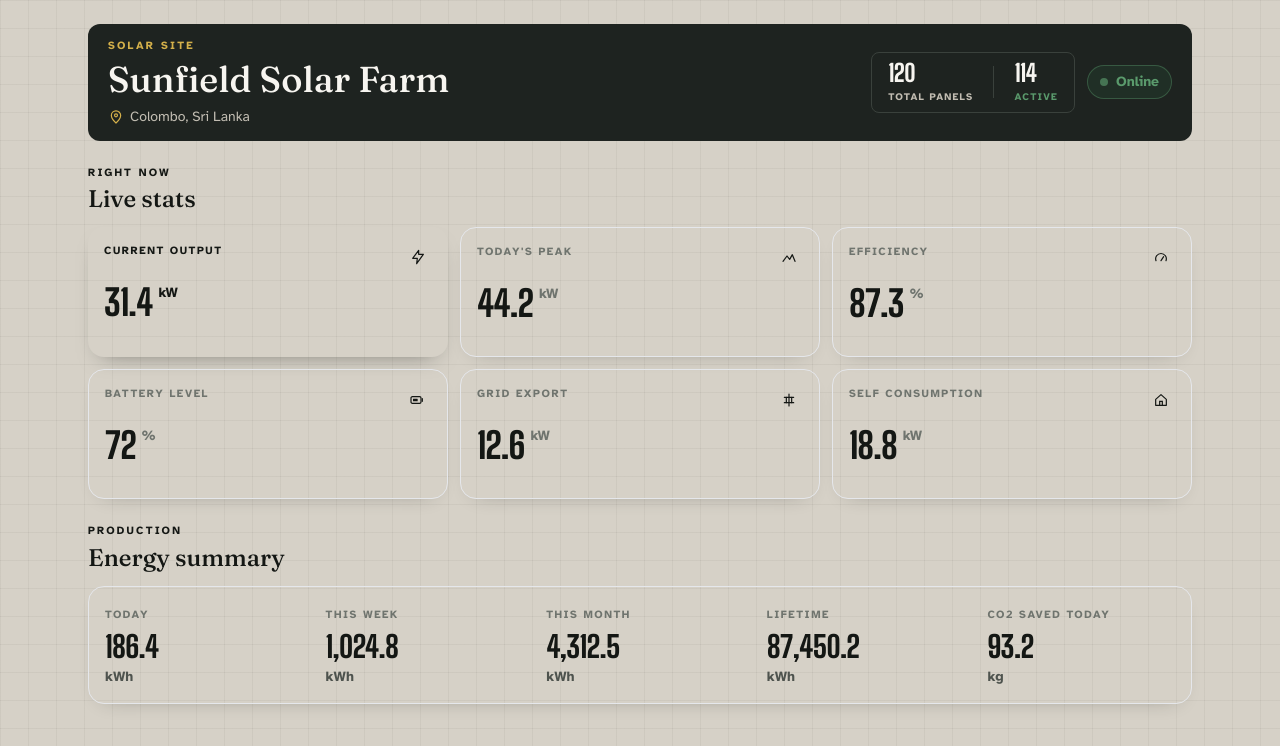
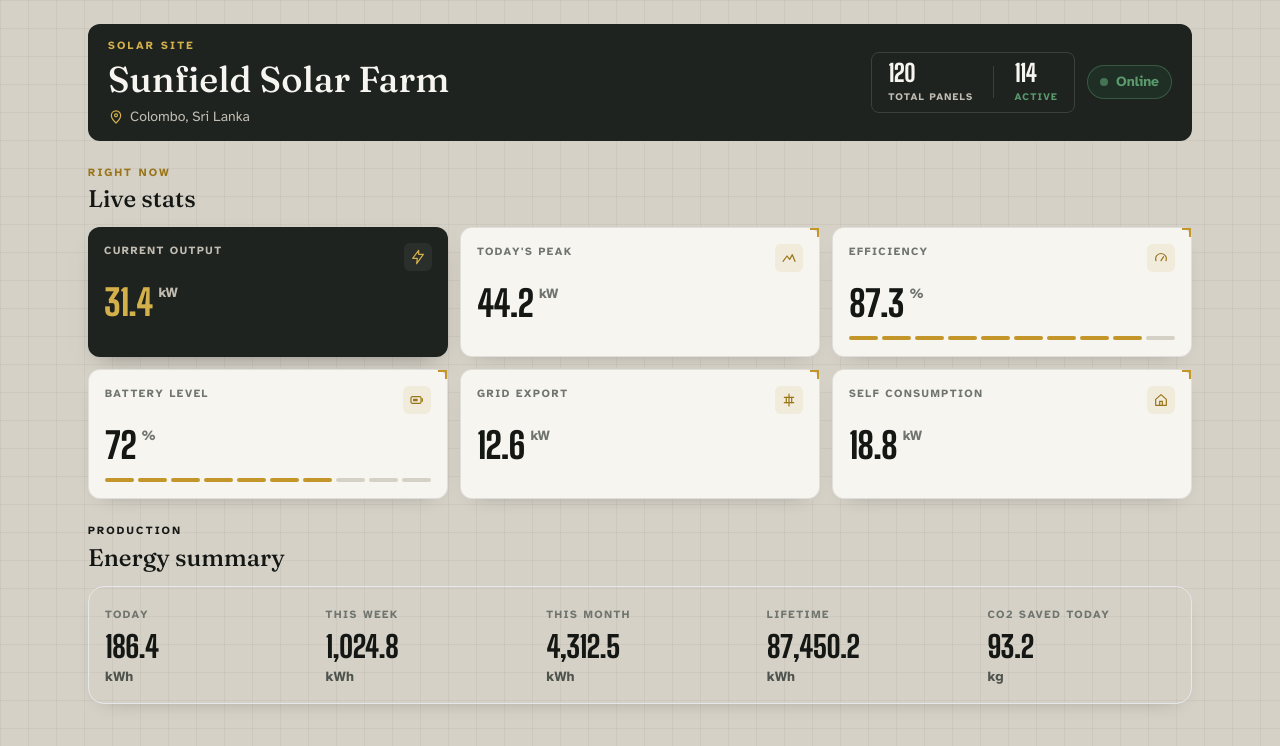
Before and after one commit to ArkhanShimar/Solar-Dashboard, a React (Vite) app: page / in a window 1280 px wide. Shown: the top 746 px of the page. Built offline with nearby package versions, Linux system fonts and the light colour scheme.

Commit message:
stat cards match the new look, current output is dark with gold numbers
Co-authored-by: Cursor <cursoragent@cursor.com>

```diff
--- a/src/components/LiveStats.jsx
+++ b/src/components/LiveStats.jsx
@@ -46,7 +46,7 @@ function LiveStats({ liveStats }) {
   return (
     <section>
       <div className="mb-3">
-        <p className="text-[11px] font-bold tracking-[0.2em] text-clay-600">
+        <p className="text-[11px] font-bold tracking-[0.2em] text-brass-600">
           RIGHT NOW
         </p>
         <h2 className="mt-0.5 font-display text-xl text-ink-900 md:text-2xl">Live stats</h2>
--- a/src/components/StatCard.jsx
+++ b/src/components/StatCard.jsx
@@ -9,18 +9,19 @@ function StatCard({
   meterPercent,
 }) {
   const cardClasses = featured
-    ? "card-sun bg-clay-600 text-parchment-50 shadow-lift"
-    : "border border-parchment-300 bg-parchment-50 text-ink-900 shadow-card";
+    ? "bg-pitch-800 text-bone-50 shadow-lift"
+    : "card-mark border border-pitch-900/10 bg-bone-50 text-ink-900 shadow-card";
 
-  const labelClasses = featured ? "text-parchment-200" : "text-ink-400";
-  const unitClasses = featured ? "text-parchment-200" : "text-ink-400";
+  const labelClasses = featured ? "text-bone-300" : "text-ink-400";
+  const numberClasses = featured ? "text-brass-400" : "text-ink-900";
+  const unitClasses = featured ? "text-bone-300" : "text-ink-400";
   const iconWrap = featured
-    ? "bg-clay-700/80 text-parchment-50"
-    : "bg-parchment-100 text-clay-600";
+    ? "bg-pitch-700 text-brass-400"
+    : "bg-brass-500/10 text-brass-600";
 
   return (
     <article
-      className={`rounded-2xl p-4 transition duration-200 hover:-translate-y-0.5 ${cardClasses}`}
+      className={`rounded-xl p-4 transition duration-200 hover:-translate-y-0.5 ${cardClasses}`}
     >
       <div className="relative flex items-start justify-between gap-3">
         <p className={`text-[11px] font-bold tracking-[0.14em] ${labelClasses}`}>
@@ -28,7 +29,9 @@ function StatCard({
         </p>
         <span className={`rounded-md p-1.5 ${iconWrap}`}>{icon}</span>
       </div>
-      <p className="mt-3 font-numbers text-3xl font-extrabold tabular-nums leading-none tracking-tight md:text-4xl">
+      <p
+        className={`mt-3 font-numbers text-3xl font-extrabold tabular-nums leading-none tracking-tight md:text-4xl ${numberClasses}`}
+      >
         {formatValue(value)}
         <span className={`ml-1.5 align-top font-sans text-sm font-bold ${unitClasses}`}>
           {unit}
@@ -43,8 +46,8 @@ function StatCard({
 
 function TickMeter({ percent, featured }) {
   const filled = Math.round(percent / 10);
-  const on = featured ? "bg-parchment-50" : "bg-clay-500";
-  const off = featured ? "bg-clay-700" : "bg-parchment-200";
+  const on = featured ? "bg-brass-400" : "bg-brass-500";
+  const off = featured ? "bg-pitch-600" : "bg-bone-200";
 
   return (
     <div className="mt-3 flex gap-1" aria-hidden="true">
```
